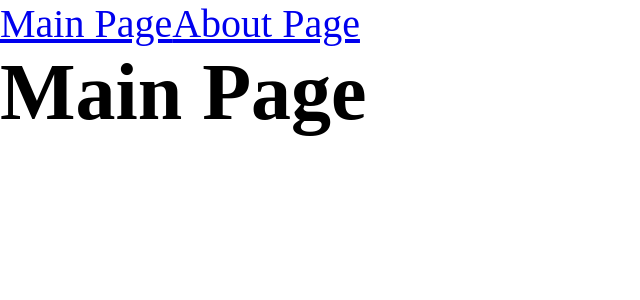
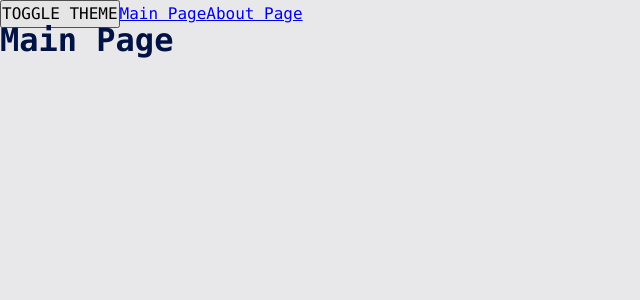
Before and after one commit to AleXCseev/react-ts, a React app: page / in a window 1280 px wide. Shown: the top 300 px of the page, without its empty margins (0-640 px from the left). Built offline with nearby package versions, Linux system fonts and the light colour scheme.

Commit message:
add theme

```diff
--- a/src/App.tsx
+++ b/src/App.tsx
@@ -1,12 +1,16 @@
 import { Link, Route, Routes } from "react-router-dom"
-import "./index.scss"
+import "./styles/index.scss"
 import { AboutPageAsync } from "./pages/AboutPage/AboutPage.async"
 import { MainPageAsync } from "./pages/MainPage/MainPage.async"
 import { Suspense } from "react"
+import { useTheme } from "./theme/useTheme"
 
 const App = () => {
+    const {theme, toggleTheme} = useTheme();
+
     return (
-        <div className="app">
+        <div className={`app ${theme}`}>
+            <button onClick={toggleTheme}>TOGGLE THEME</button>
             <Link to={'/'}>Main Page</Link>
             <Link to={'/about'}>About Page</Link>
             <Suspense fallback={<div>Loading...</div>}>
--- a/src/index.scss
+++ /dev/null
@@ -1,9 +0,0 @@
-* {
-    margin: 0;
-    padding: 0;
-    box-sizing: border-box;
-}
-
-.app {
-    font-size: 40px;
-}
--- a/src/index.tsx
+++ b/src/index.tsx
@@ -1,10 +1,13 @@
 import { render } from "react-dom"
 import App from "./App";
 import { BrowserRouter } from "react-router-dom";
+import ThemeProvider from "./theme/ThemeProvider";
 
 render(
     <BrowserRouter>
-        <App/>
+        <ThemeProvider>
+            <App/>
+        </ThemeProvider>
     </BrowserRouter>,
     document.getElementById("root")
 )
--- /dev/null
+++ b/src/styles/index.scss
@@ -0,0 +1,11 @@
+@import "reset";
+@import "variables/global";
+@import "themes/normal";
+@import "themes/dark";
+
+.app {
+    font: var(--font-m);
+    background: var(--bg-color);
+    color: var(--primary-color);
+    min-height: 100vh;
+}
--- /dev/null
+++ b/src/styles/reset.scss
@@ -0,0 +1,10 @@
+* {
+    margin: 0;
+    padding: 0;
+    box-sizing: border-box;
+}
+
+input, button, textarea, select {
+    margin: 0;
+    font: inherit;
+}
--- /dev/null
+++ b/src/styles/themes/dark.scss
@@ -0,0 +1,6 @@
+.app.dark {
+    --bg-color: #0a0a67;
+
+    --primary-color: #04af04;
+    --secondary-color: #04ff04;
+}
--- /dev/null
+++ b/src/styles/themes/normal.scss
@@ -0,0 +1,6 @@
+.app.light {
+    --bg-color: #e8e8ea;
+
+    --primary-color: #011244;
+    --secondary-color: #0343cd;
+}
--- /dev/null
+++ b/src/styles/variables/global.scss
@@ -0,0 +1,11 @@
+:root {
+    --font-family-main: "Monaco", "Times New Roman", serif;
+
+    --font-size-m: 16px;
+    --font-line-m: 24px;
+    --font-m: var(--font-size-m) / var(--font-line-m) var(--font-family-main);
+
+    --font-size-l: 24px;
+    --font-line-l: 32px;
+    --font-l: var(--font-size-l) / var(--font-line-l) var(--font-family-main);
+}
--- /dev/null
+++ b/src/theme/ThemeContext.ts
@@ -0,0 +1,15 @@
+import { createContext } from "react";
+
+export enum Theme {
+    LIGHT = "light",
+    DARK = "dark",
+}
+
+export interface ThemeContextProps {
+    theme?: Theme;
+    setTheme?: (theme: Theme) => void;
+}
+
+export const ThemeContext = createContext<ThemeContextProps>({})
+
+export const LOCAL_STARAGE_THEME_KEY = "theme";
--- /dev/null
+++ b/src/theme/ThemeProvider.tsx
@@ -0,0 +1,21 @@
+import { FC, useMemo, useState } from "react"
+import { LOCAL_STARAGE_THEME_KEY, Theme, ThemeContext } from "./ThemeContext"
+
+const defaultTheme = localStorage.getItem(LOCAL_STARAGE_THEME_KEY) as Theme || Theme.LIGHT;
+
+const ThemeProvider: FC = ({children}) => {
+    const [theme, setTheme] = useState<Theme>(defaultTheme)
+
+    const defaultProps = useMemo(() => ({
+        theme: theme,
+        setTheme: setTheme,
+    }), [theme])
+
+    return (
+        <ThemeContext.Provider value={defaultProps}>
+            {children}
+        </ThemeContext.Provider>
+    )
+}
+
+export default ThemeProvider;
--- /dev/null
+++ b/src/theme/useTheme.ts
@@ -0,0 +1,19 @@
+import { useContext } from "react";
+import { LOCAL_STARAGE_THEME_KEY, Theme, ThemeContext } from "./ThemeContext";
+
+interface UseThemeResult {
+    toggleTheme: () => void;
+    theme: Theme;
+}
+
+export function useTheme(): UseThemeResult {
+    const {theme, setTheme} = useContext(ThemeContext);
+
+    const toggleTheme = () => {
+        const newTheme = theme === Theme.DARK ? Theme.LIGHT : Theme.DARK
+        setTheme(newTheme)
+        localStorage.setItem(LOCAL_STARAGE_THEME_KEY, newTheme);
+    }
+
+    return {theme, toggleTheme}
+}
```
